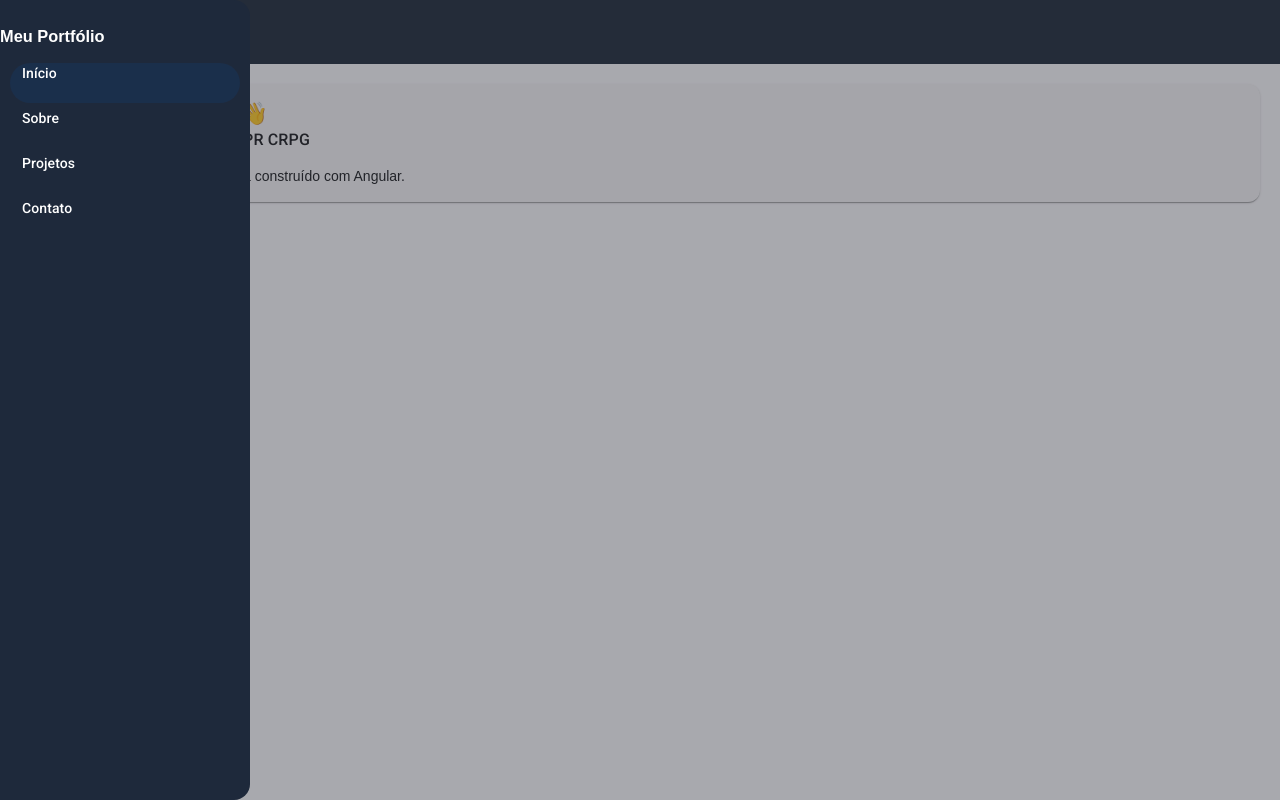
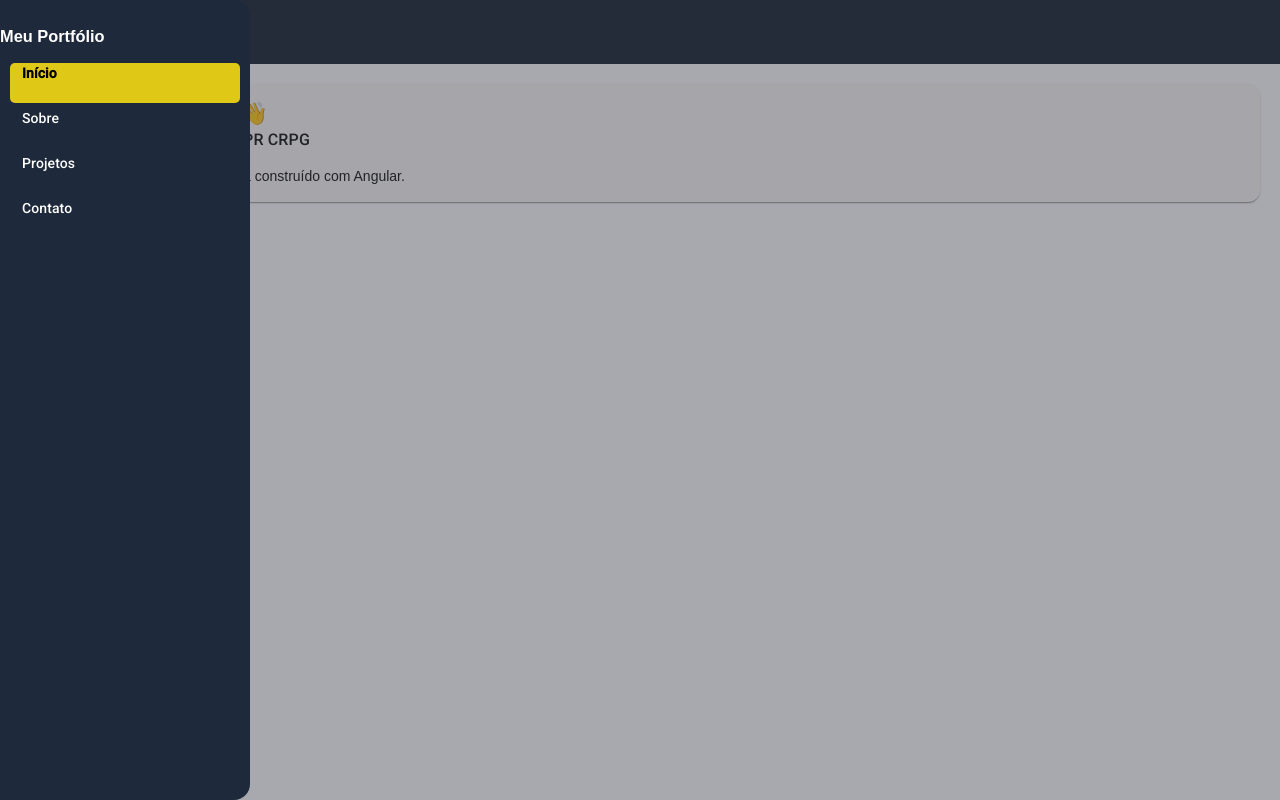
Before and after one commit to gustavohanisch/portfolio-angular, an Angular app in the folder portfolio-angular/: page / in a window 1280 px wide. Both pictures are taken after a click on the button "menu". Built offline with nearby package versions, Linux system fonts and the light colour scheme.

Commit message:
Aula16: Cria componentes, navegacao com Material e rotas do Portfolio

```diff
--- a/portfolio-angular/src/app/app.html
+++ b/portfolio-angular/src/app/app.html
@@ -3,10 +3,10 @@
   <mat-sidenav #menu mode="over">
     <h3>Meu Portfólio</h3>
 
-    <a mat-button routerLink="/" (click)="menu.close()">Início</a>
-    <a mat-button routerLink="/sobre" (click)="menu.close()">Sobre</a>
-    <a mat-button routerLink="/projetos" (click)="menu.close()">Projetos</a>
-    <a mat-button routerLink="/contato" (click)="menu.close()">Contato</a>
+    <a mat-button routerLink="/" routerLinkActive="ativo" [routerLinkActiveOptions]="{ exact: true }">Início</a>
+  <a mat-button routerLink="/sobre" routerLinkActive="ativo">Sobre</a>
+  <a mat-button routerLink="/projetos" routerLinkActive="ativo">Projetos</a>
+  <a mat-button routerLink="/contato" routerLinkActive="ativo">Contato</a>
   </mat-sidenav>
 
   <mat-sidenav-content>
```
